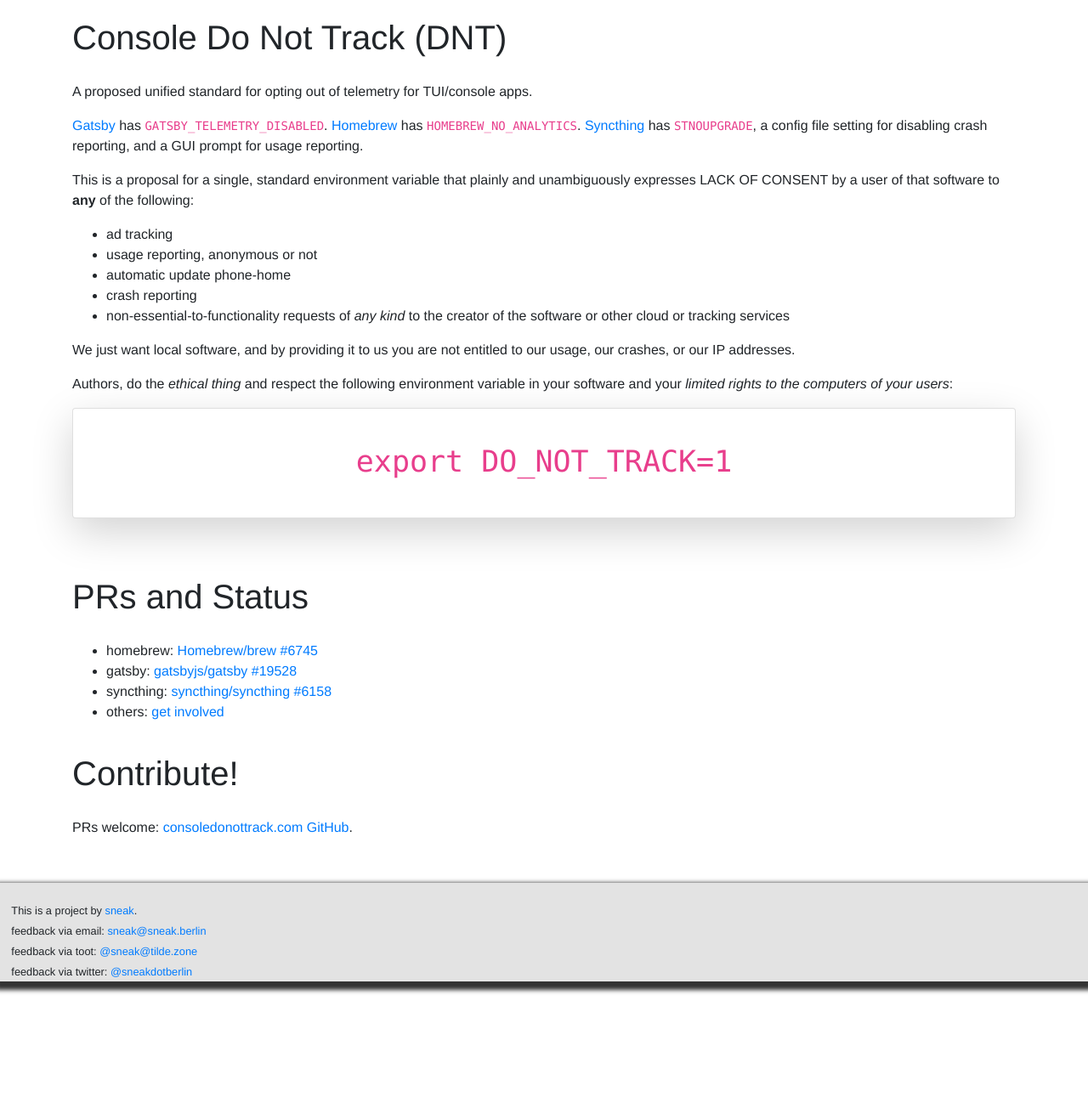
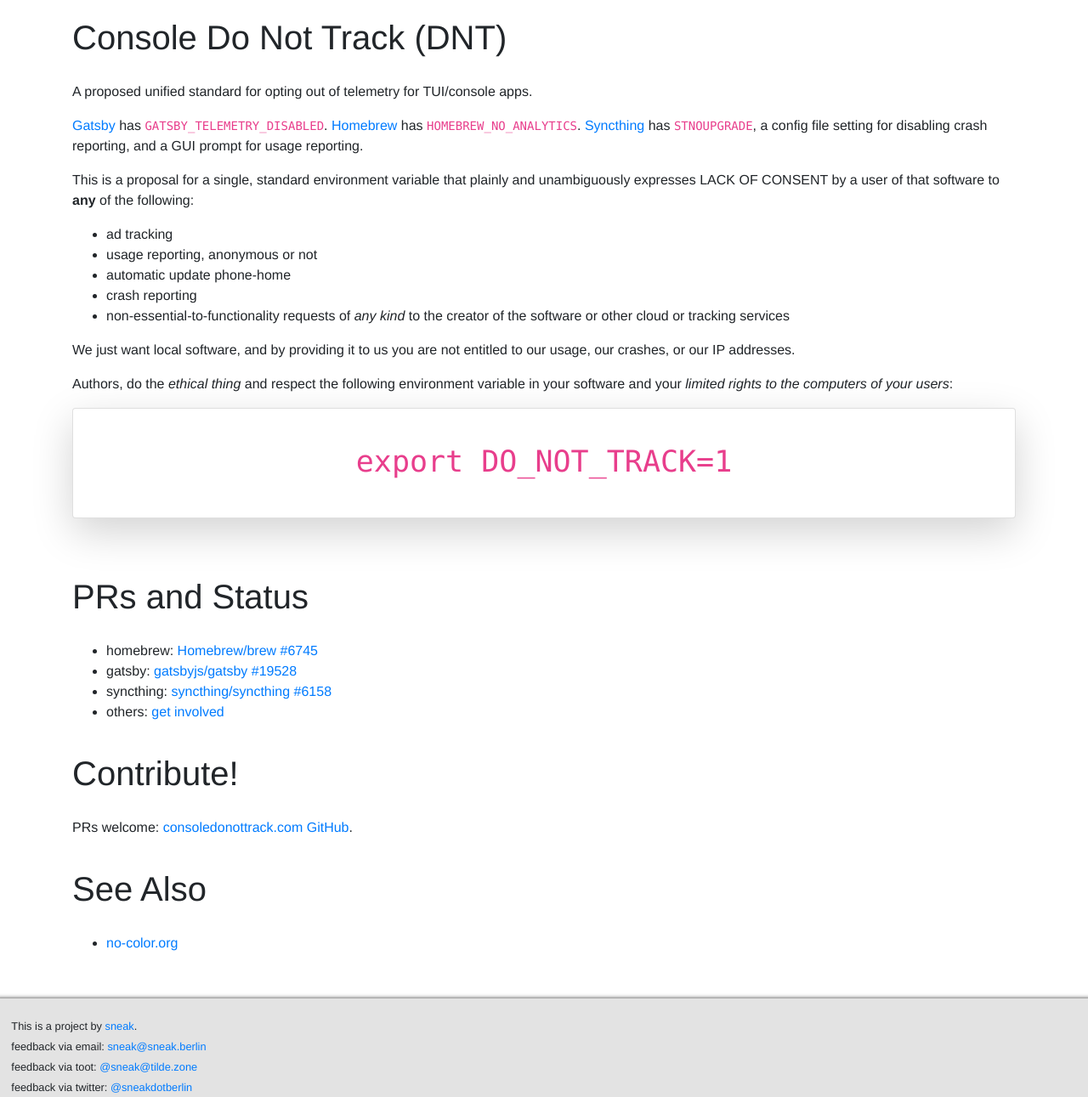
Before and after one commit to muescha/consoledonottrack.com, a Jekyll site: the page built from index.markdown, in a window 1280 px wide. Shown: the whole page at 85% size. Built offline with Jekyll 4.4.1, drawn with Linux system fonts in a browser that asks for light colours; our own code applies the rules of GitHub Pages for plain Markdown files.

Commit message:
add link to no-color.org

```diff
--- a/index.markdown
+++ b/index.markdown
@@ -51,3 +51,7 @@
 # Contribute!
 
 PRs welcome:  [consoledonottrack.com GitHub](https://github.com/sneak/consoledonottrack.com).
+
+# See Also
+
+* [no-color.org](https://no-color.org/)
```
